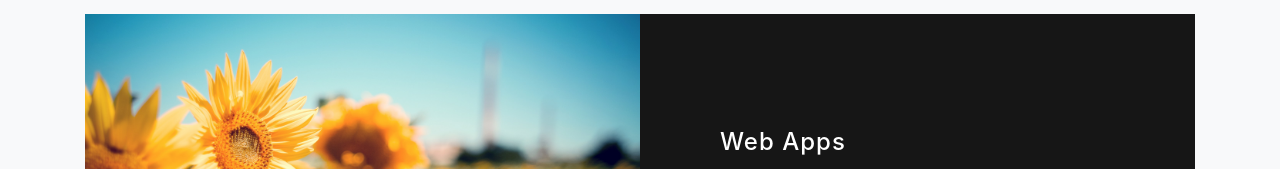
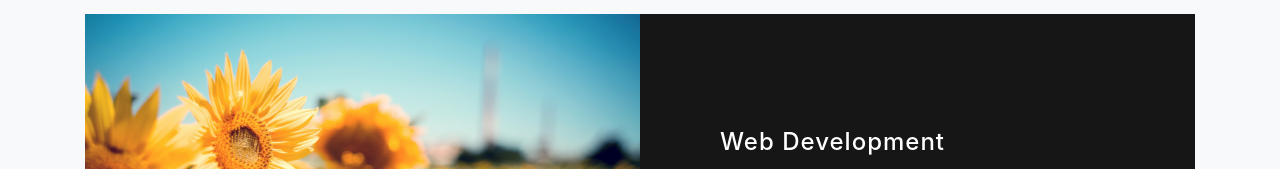
Before and after one commit to meganphan/meganphan.v1, a website with bundled scripts: page index.html in a window 1280 px wide. Shown: the part 1580-1749 px from the top of the page. Built offline with nearby package versions, Linux system fonts and the light colour scheme.

Commit message:
Update index.html

```diff
--- a/index.html
+++ b/index.html
@@ -108,7 +108,7 @@
             <div class="bg-black text-center h-100 project">
               <div class="d-flex h-100">
                 <div class="project-text w-100 my-auto text-center text-lg-left">
-                  <h4 class="text-white">Web Apps</h4>
+                  <h4 class="text-white">Web Development</h4>
                   <!-- <p class="mb-2 text-white-50">Updating...</p> -->
                   <hr class="d-none d-lg-block mb-0 ml-0">
                   <div class="link-modal" id="linkmodal">
```
